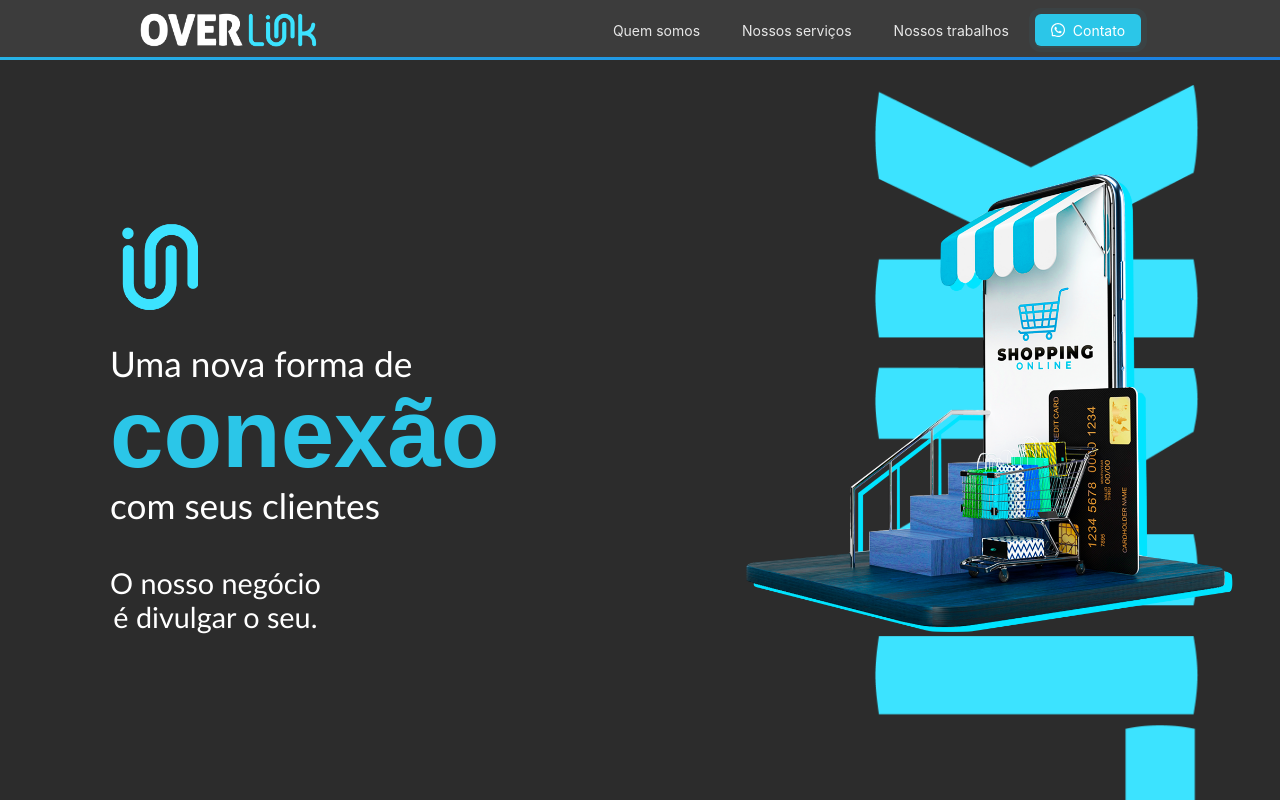
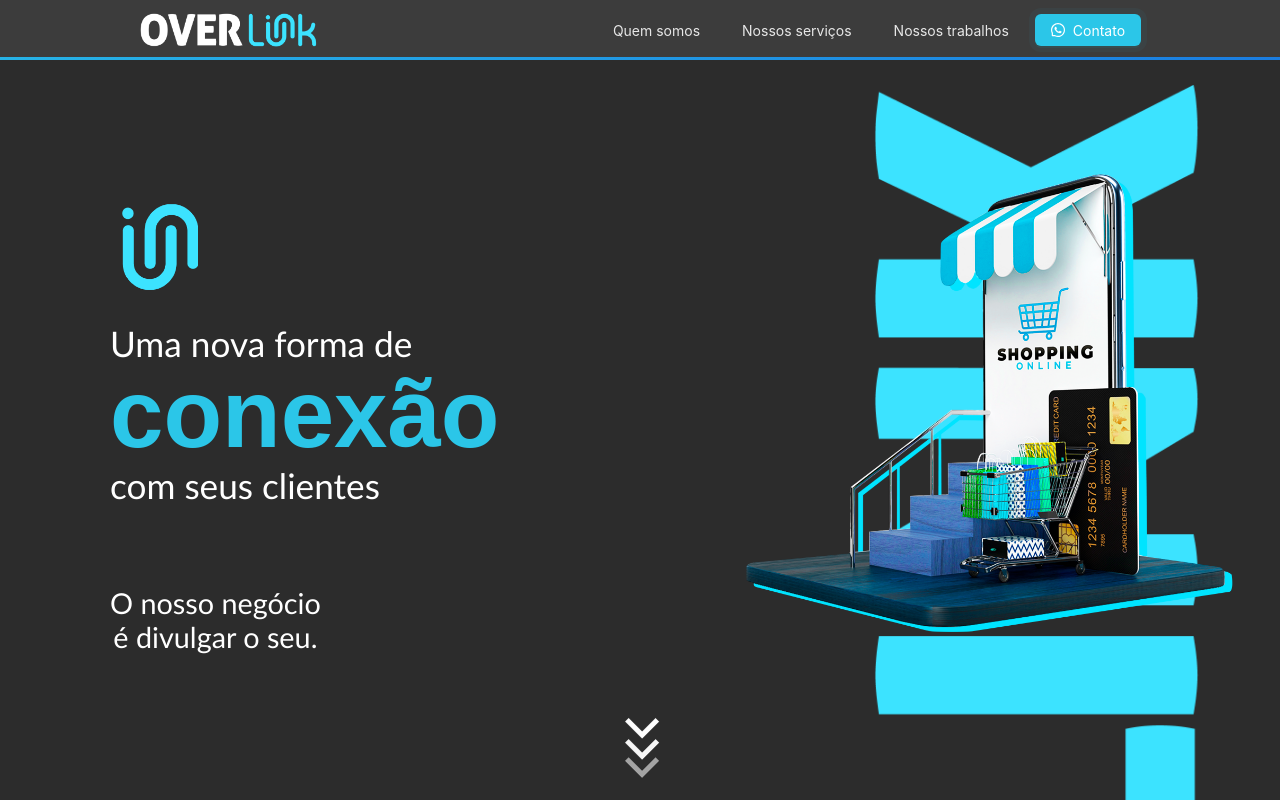
Before and after one commit to OverlinkSolutions/overlinksolutions.landingpage, a React (Create React App) app: page / in a window 1280 px wide. Shown: the top 800 px of the page. Built offline with nearby package versions, Linux system fonts and the light colour scheme.

Commit message:
FEAT: Adicionando seta no início da página

```diff
--- /dev/null
+++ b/src/components/Banner/arrows.sass
@@ -0,0 +1,44 @@
+.arrow
+    position: absolute
+    bottom: 60px
+    left: 50%
+    transform: translate(-50%, -50%)
+    transform: rotate(0deg)
+    span
+        display: block
+        width: 1.5vw
+        height: 1.5vw
+        border-bottom: 5px solid white
+        border-right: 5px solid white
+        transform: rotate(45deg)
+        margin: -10px
+        animation: animate 2s infinite
+    :nth-child(2)
+        animation-delay: -0.2s
+    :nth-child(3)
+        animation-delay: -0.4s
+
+.arrow_disabled
+    span
+        animation: fadeout .8s forwards
+        opacity: 0
+
+.hide
+    display: none
+
+@keyframes animate
+    0%
+        opacity: 0
+        transform: rotate(45deg) translate(-20px, -20px)
+    50%
+        opacity: 1
+
+    100%
+        opacity: 0
+        transform: rotate(45deg) translate(20px, 20px)
+
+@keyframes fadeout
+    0%
+        opacity: 1
+    100%
+        opacity: 0
--- a/src/components/Banner/index.tsx
+++ b/src/components/Banner/index.tsx
@@ -1,10 +1,31 @@
+import * as React from 'react';
 import banner from "./banner.module.sass";
 import bannerImg from "../../images/icon_formaDeConexao.webp";
 import favicon from "../../images/favicon.png";
 import { useMediaQuery } from "react-responsive";
+import './arrows.sass'
+import useWindowDimensions from '../../utils/useWindowDimensions';
 
 export default function Banner() {
   const isMobile = useMediaQuery({ query: "(max-width: 768px)" });
+  const [scrollPosition, setScrollPosition] = React.useState(0);
+  const handleScroll = () => {
+      const position = window.pageYOffset;
+      setScrollPosition(position);
+  };
+
+  React.useEffect(() => {
+      window.addEventListener('scroll', handleScroll, { passive: true });
+
+      return () => {
+          window.removeEventListener('scroll', handleScroll);
+      };
+  }, []);
+
+  React.useEffect(() => {
+    console.log(scrollPosition);
+  }, [scrollPosition]);
+
   return (
     <section id={banner.container} className="container autowrap">
       <div id={banner.text} className="container column">
@@ -20,6 +41,13 @@ export default function Banner() {
           <h1 id={banner.conexao}>conexão</h1>
           <h1>com seus clientes</h1>
         </div>
+        <div>
+        <div className={!isMobile ? (scrollPosition > 100 ? "arrow arrow_disabled" : "arrow"): "hide"}>
+          <span></span>
+          <span></span>
+          <span></span>
+        </div>
+        </div>
         <div id={banner.small} className="container column">
           <span>O nosso negócio</span>
           <span>é divulgar o seu.</span>
--- /dev/null
+++ b/src/utils/useWindowDimensions.tsx
@@ -0,0 +1,29 @@
+import { useState, useEffect } from 'react';
+
+export default function useWindowDimensions() {
+
+  const hasWindow = typeof window !== 'undefined';
+
+  function getWindowDimensions() {
+    const width = hasWindow ? window.innerWidth : null;
+    const height = hasWindow ? window.innerHeight : null;
+    return {
+      width,
+      height,
+    };
+  }
+
+  const [windowDimensions, setWindowDimensions] = useState(getWindowDimensions());
+
+  function handleResize() {
+    setWindowDimensions(getWindowDimensions());
+  }
+  useEffect(() => {
+    if (hasWindow) {
+      window.addEventListener('resize', handleResize);
+      return () => window.removeEventListener('resize', handleResize);
+    }
+  }, [hasWindow]);
+
+  return windowDimensions;
+}
```
Also changed, not shown: 11 other files (tests, documents, lock files or other folders).
